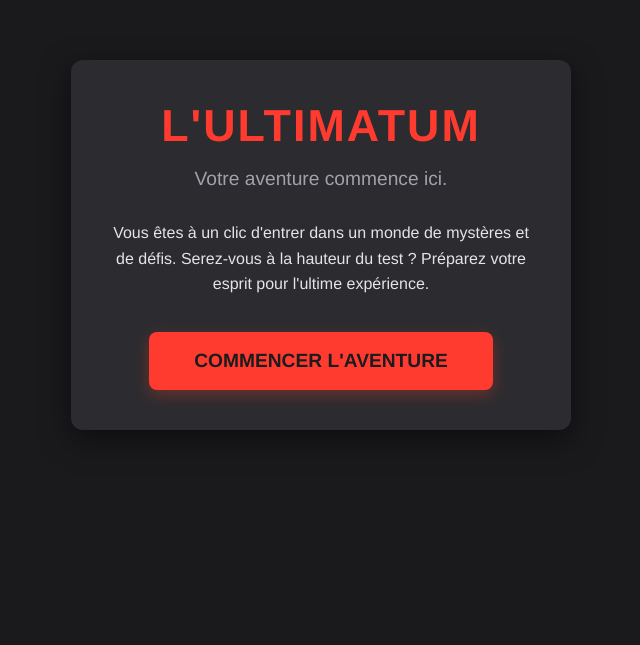
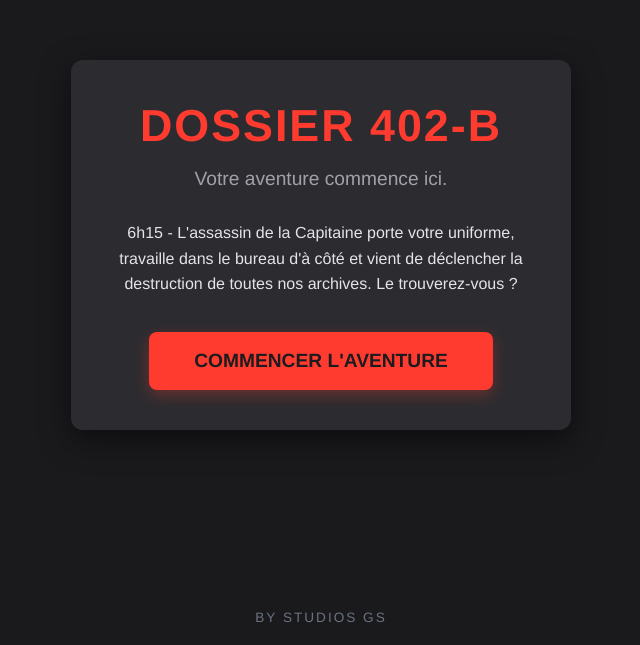
Before and after one commit to Gabimo-pro/eg_affaire_moreau, a plain HTML site: page index.html in a window 1280 px wide. Shown: the part 155-800 px from the top of the page, without its empty margins (319-959 px from the left). Drawn offline with Linux system fonts and the light colour scheme.

Commit message:
Update index.html

```diff
--- a/index.html
+++ b/index.html
@@ -14,20 +14,21 @@
 
         body {
             font-family: 'Poppins', 'Helvetica Neue', Helvetica, Arial, sans-serif;
-            background-color: #1A1A1D; /* Fond sombre de l'image_1.png */
+            background-color: #1A1A1D; /* Fond sombre */
             color: #f0f0f5; /* Texte clair */
             display: flex;
             justify-content: center;
             align-items: center;
             height: 100vh;
             text-align: center;
+            position: relative; /* Nécessaire pour positionner le pied de page */
         }
 
         .main-container {
             max-width: 500px;
             padding: 40px;
             border-radius: 12px;
-            background-color: #2C2C30; /* Carte subtile de l'image_1.png */
+            background-color: #2C2C30; /* Carte subtile */
             box-shadow: 0 10px 30px rgba(0, 0, 0, 0.5);
             animation: fadeIn 0.8s ease-out;
         }
@@ -72,6 +73,16 @@
             box-shadow: 0 8px 20px rgba(255, 59, 48, 0.5);
         }
 
+        /* Style du pied de page */
+        .footer {
+            position: absolute;
+            bottom: 20px;
+            width: 100%;
+            font-size: 0.85em;
+            color: #6b7280; /* Gris discret */
+            letter-spacing: 2px;
+        }
+
         @keyframes fadeIn {
             from { opacity: 0; transform: translateY(20px); }
             to { opacity: 1; transform: translateY(0); }
@@ -80,11 +91,13 @@
 </head>
 <body>
     <div class="main-container">
-        <h1>L'ULTIMATUM</h1>
+        <h1>DOSSIER 402-B</h1>
         <p class="subtitle">Votre aventure commence ici.</p>
-        <p>Vous êtes à un clic d'entrer dans un monde de mystères et de défis. Serez-vous à la hauteur du test ? Préparez votre esprit pour l'ultime expérience.</p>
+        <p>6h15 - L'assassin de la Capitaine porte votre uniforme, travaille dans le bureau d'à côté et vient de déclencher la destruction de toutes nos archives. Le trouverez-vous ?</p>
 
         <a href="Escape_Game_test.html" class="play-button">COMMENCER L'AVENTURE</a>
     </div>
+
+    <div class="footer">BY STUDIOS GS</div>
 </body>
 </html>
```
